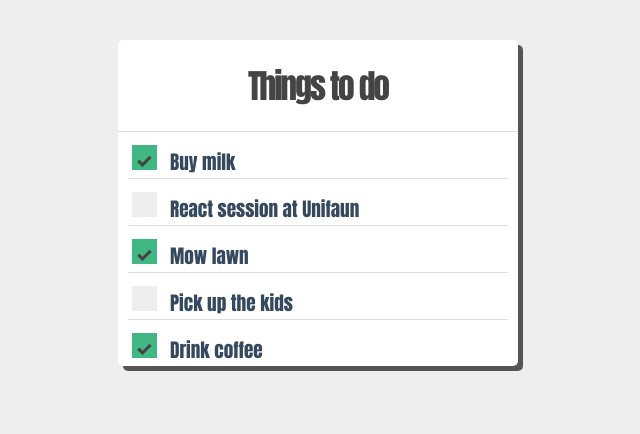
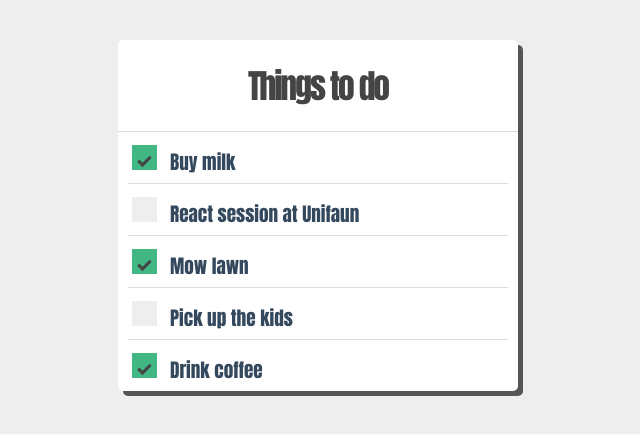
Before and after one commit to pappscalle/todo-app, a React (Create React App) app: page / in a window 1280 px wide. Shown: the top 434 px of the page, without its empty margins (322-962 px from the left). Built offline with nearby package versions, Linux system fonts and the light colour scheme.

Commit message:
changes component to class

```diff
--- a/src/App.js
+++ b/src/App.js
@@ -1,13 +1,95 @@
-import React from 'react';
+import React, { Component } from 'react';
 import TodoItem from './components/TodoItem';
 import todosData from './todosData.js';
 
+// const App = () => (
+//     <div id="thelist">
+//         <h1>Things to do</h1>
+//          {todosData.map((item) => <TodoItem key={item.id} item={item}/>)}
+//      </div>
+// );
+
+class App extends Component {
+
+    constructor() {
+        super();
+        this.state = {
+            todos: todosData
+        }
+    }
+
+    render() {
+        return(
+
+            <div id="thelist">
+                <h1>Things to do</h1>
+                {this.state.todos.map((item) => <TodoItem key={item.id} item={item}/>)}
+            </div>
+        );
+    }
+}
+
+
+
+// Challenge:
+// Given an incomplete class-based component without constructor
+// add a constructor and initialize state to fix the broken component
+// class App extends Component {
+
+//     constructor() {
+//         super();
+//         this.state = {
+//             name:'Calle',
+//             age:43
+//         }
+//     }
+
+//     render() {
+//         return (
+//             <div>
+//                 <h1>{this.state.name}</h1>
+//                 <h3>{this.state.age} years old</h3>
+//             </div>
+//         )
+//     }
+// }
+
+
+
+/*class App extends React.Component {
+
+    constructor() {
+        super();
+        this.state = {
+            answer: 'yes'
+        };
+    }
+
+    yourMethod() {
+        return "Hello World 3!";
+    }
+
+    render() {
+        const date = new Date();
+        return(
+            <div>
+                <div>
+                    <h1>Is state important to know ? {this.state.answer}</h1>
+                </div>
+            </div>
+        )
+    }
+}
+*/
+
+/*
 const App = () => (
-    <div id="thelist">
-        <h1>Things to do</h1>
-        {todosData.map((item) => <TodoItem key={item.id} item={item}/>)}
+    <div>
+        <div>
+            <h1>Hello World!</h1>
+        </div>
     </div>
 );
 
-
+*/
 export default App;
--- a/src/index.css
+++ b/src/index.css
@@ -26,8 +26,8 @@ body {
 .todoitem {
   display: block;
   position: relative;
-  padding: 0 ;
-  margin: 10px ;
+  padding-bottom: 5px ;
+  margin: 10px;
   border-bottom: 1px solid #ddd;
 }
 
```
